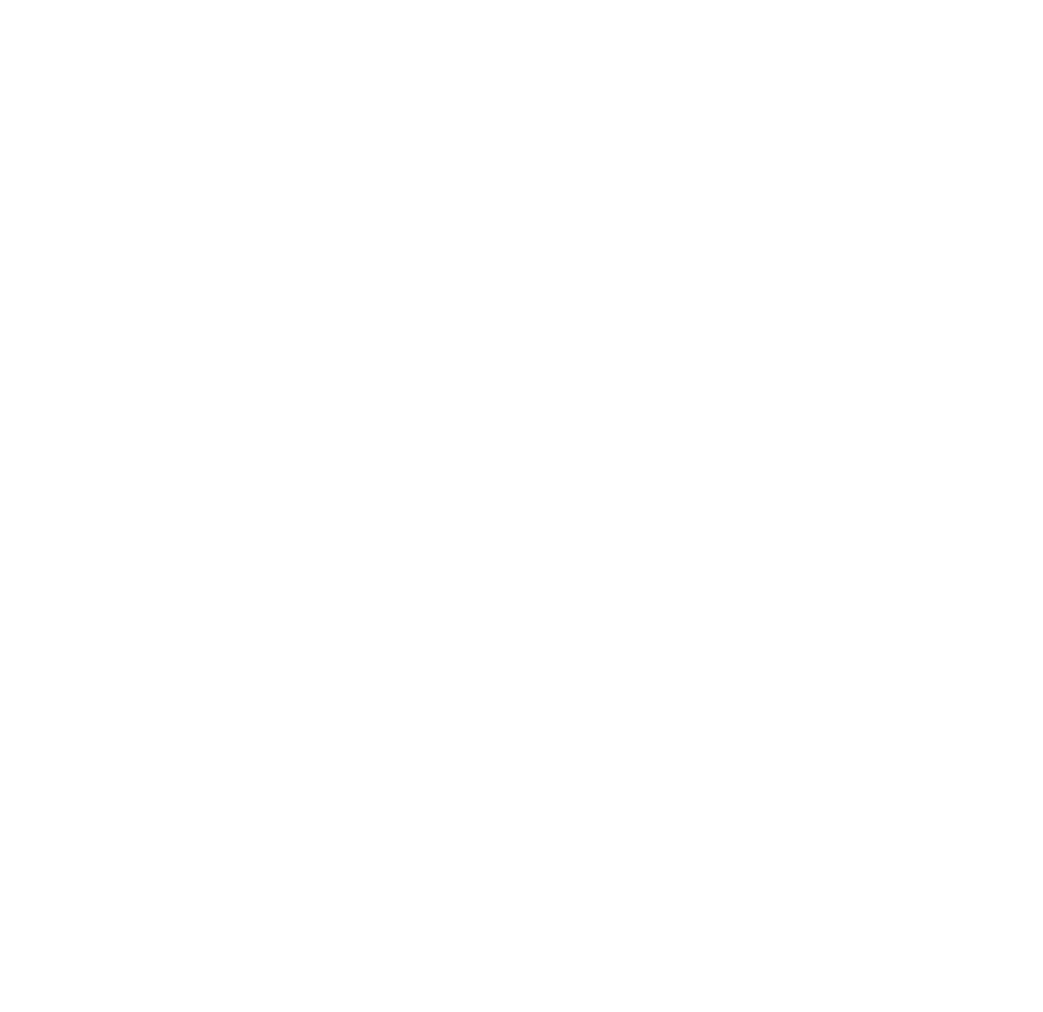
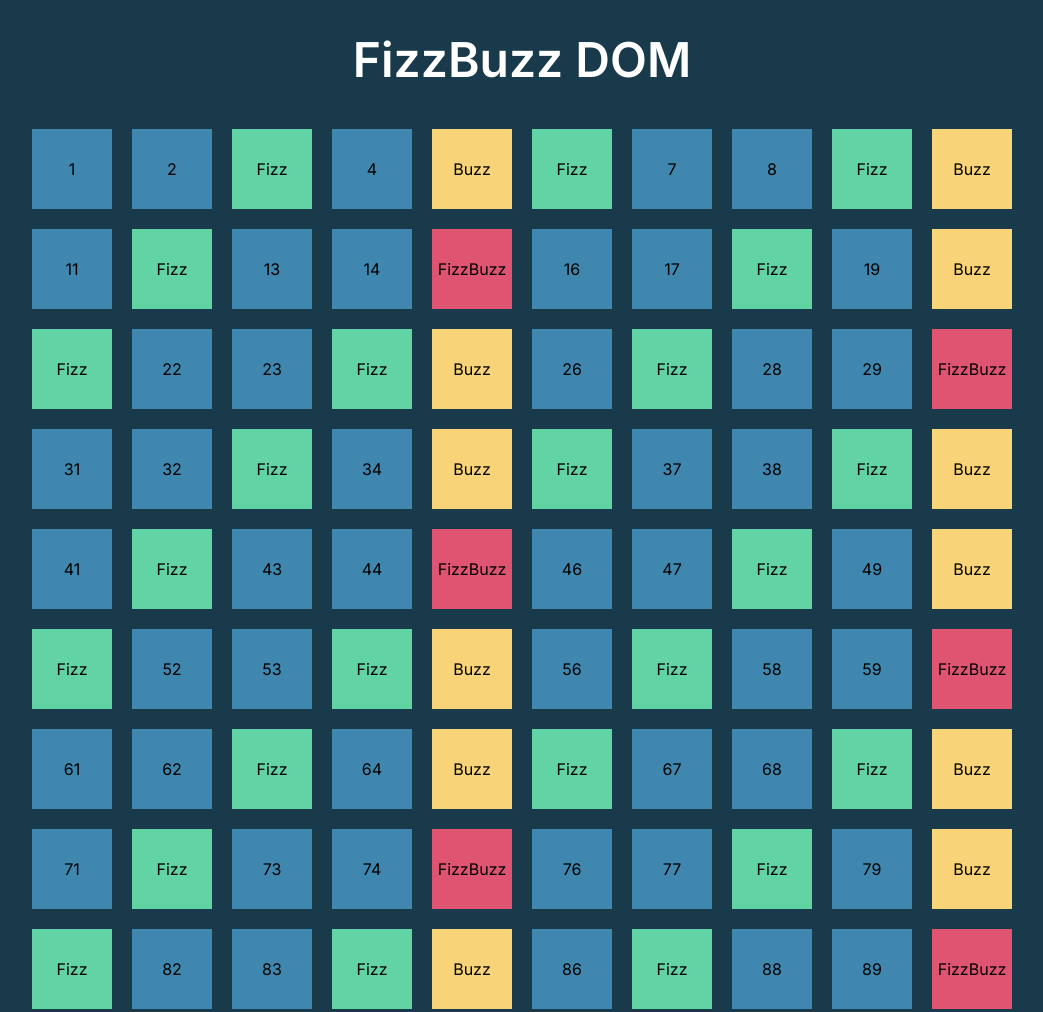
Before and after one commit to Fra-Battaglia/js-fizzbuzz, a plain HTML site: page index.html in a window 1280 px wide. Shown: the top 1012 px of the page, without its empty margins (118-1161 px from the left). Before the commit the page ends 800 px from the top, so only its background shows below. Drawn offline with Linux system fonts and the light colour scheme.

Commit message:
exercise done

```diff
--- a/css/style.css
+++ b/css/style.css
@@ -0,0 +1,49 @@
+@import url('https://fonts.googleapis.com/css2?family=Inter:wght@400;600&display=swap');
+
+* {
+	margin: 0;
+	padding: 0;
+	box-sizing: border-box;
+}
+
+body {
+	background-color: #193A4A;
+	font-family: 'Inter', sans-serif;
+}
+
+h1.title {
+	text-align: center;
+	color: #FFFFFF;
+	font-size: 3em;
+	margin: 30px 0;
+}
+
+.container {
+	max-width: 1000px;
+	margin: 0 auto;
+	display: flex;
+	flex-wrap: wrap;
+}
+
+.number {
+	height: 80px;
+	width: 80px;
+	margin: 10px;
+	background-color: #3F87AE;
+	display: flex;
+	justify-content: center;
+	align-items: center;
+}
+
+.fizz {
+	background-color: #62D3A4;
+}
+
+
+.buzz {
+	background-color: #F8D377;
+}
+
+.fizzbuzz {
+	background-color: #DE5471;
+}
--- a/index.html
+++ b/index.html
@@ -8,6 +8,8 @@
 		<link rel="stylesheet" href="./css/style.css">
 	</head>
 	<body>
+		<h1 class="title">FizzBuzz DOM</h1>
+		<div class="container"></div>
 		<script type="text/javascript" src="./js/script.js"></script>
 	</body>
 </html>
--- a/js/script.js
+++ b/js/script.js
@@ -1,28 +1,38 @@
-// 1 - stampa i numeri da 1 a 100 sulla console
+// 1 - dichiara i numeri da 1 a 100
+
+const container = document.querySelector('.container');
 
 for (let i = 1; i <= 100; i++) {
-	let number = i;
-
 
 	// 2 - sostituisci i numeri con le fizz o buzz a seconda del multiplo
 
 	// 2.1 - sostituisci con "FizzBuzz" i multipli di 3 e 5
 
-	if (number%3 == 0 && number%5 == 0) {
-		number = `FizzBuzz`;
+	if (i % 3 == 0 && i % 5 == 0) {
+		let number = `FizzBuzz`;
+		container.innerHTML += `<div class="number fizzbuzz">${number}</div>`;
 	}
 
 	// 2.2 - sostituisci con "Fizz" i multipli di 3
 
-	else if (number%3 == 0) {
-		number = `Fizz`;
+	else if (i % 3 == 0) {
+		let number = `Fizz`;
+		container.innerHTML += `<div class="number fizz">${number}</div>`;
 	}
 
 	// 2.3 - sostituisci con "Buzz" i multipli di 5
 
-	else if (number%5 == 0) {
-		number = `Buzz`;
+	else if (i % 5 == 0) {
+		let number = `Buzz`;
+		container.innerHTML += `<div class="number buzz">${number}</div>`;
 	}
 
-	console.log(number);
+	else {
+		let number = i;
+		container.innerHTML += `<div class="number">${number}</div>`;
+	}
+
+	// 3 - Stampa tutto
+
+	console.log(i);
 }
```
